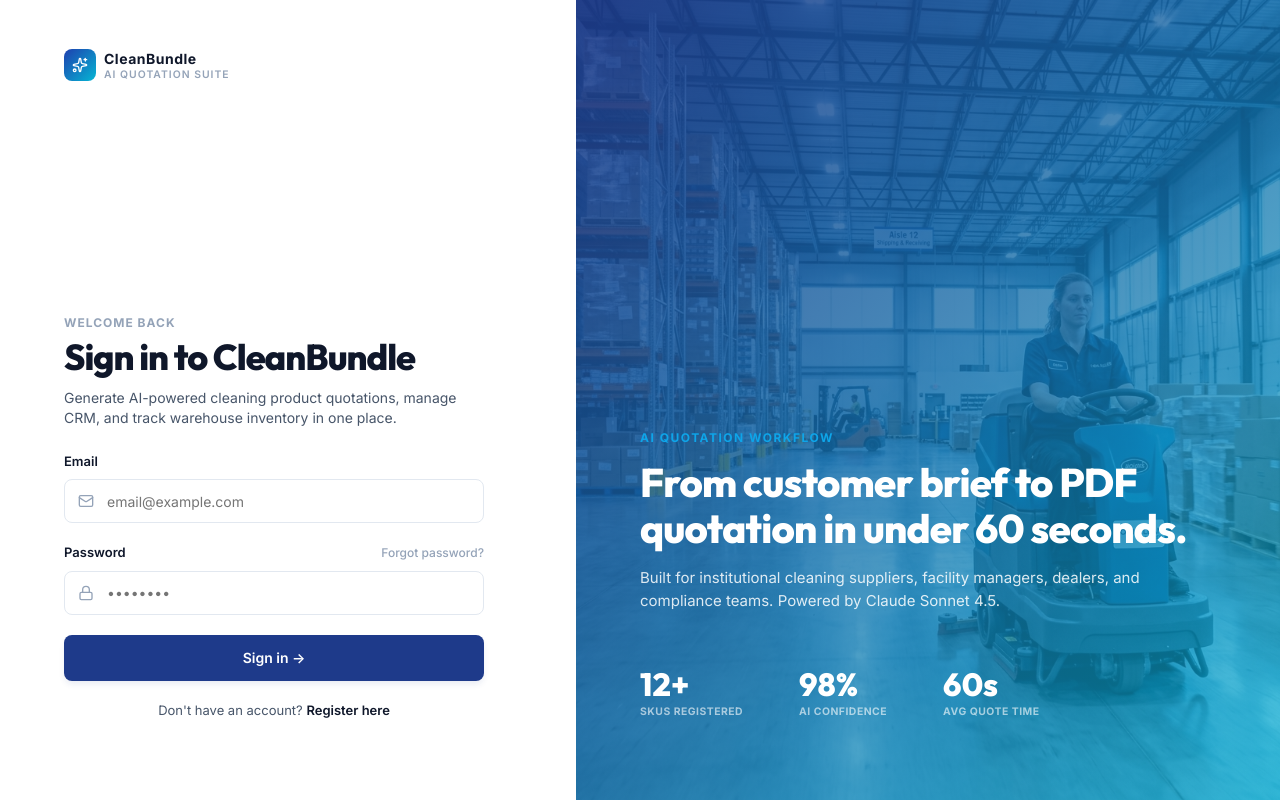
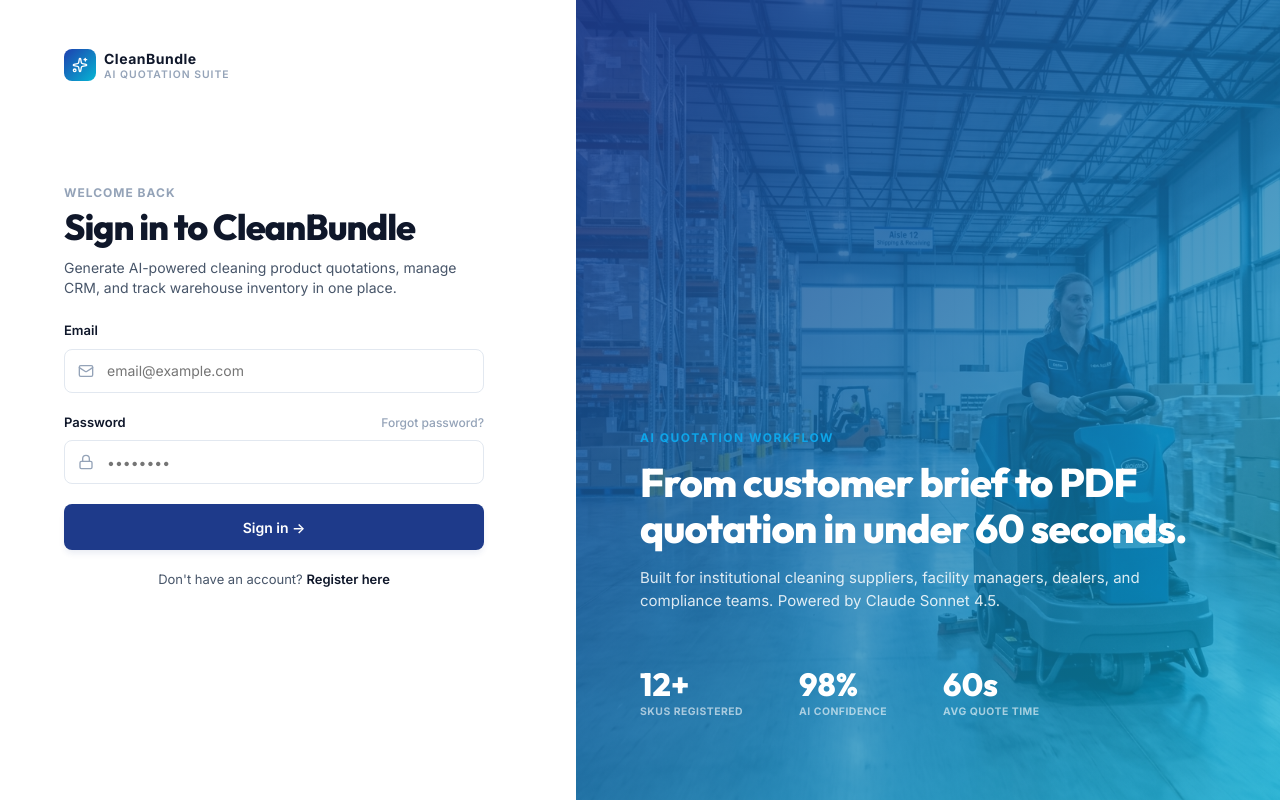
Before and after one commit to navaneeshvemulawada-sudo/ganga-maxx, a React app in the folder frontend/: page /login in a window 1280 px wide. Built offline with nearby package versions, Linux system fonts and the light colour scheme; no server answers; the HTML template or start-up script is replaced by a standard one.

Commit message:
style(login): align sign-in form directly below logo

```diff
--- a/frontend/src/pages/Login.jsx
+++ b/frontend/src/pages/Login.jsx
@@ -53,7 +53,8 @@ export default function Login() {
         padding: '3rem 4rem',
         display: 'flex',
         flexDirection: 'column',
-        justifyContent: 'space-between',
+        justifyContent: 'flex-start',
+        gap: '4rem',
         backgroundColor: 'var(--bg-secondary)',
         overflowY: 'auto'
       }}>
--- a/frontend/src/pages/auth/Login.jsx
+++ b/frontend/src/pages/auth/Login.jsx
@@ -113,7 +113,8 @@ export default function Login() {
         padding: '3rem 4rem',
         display: 'flex',
         flexDirection: 'column',
-        justifyContent: 'space-between',
+        justifyContent: 'flex-start',
+        gap: '4rem',
         backgroundColor: 'var(--bg-secondary)',
         overflowY: 'auto'
       }}>
```
